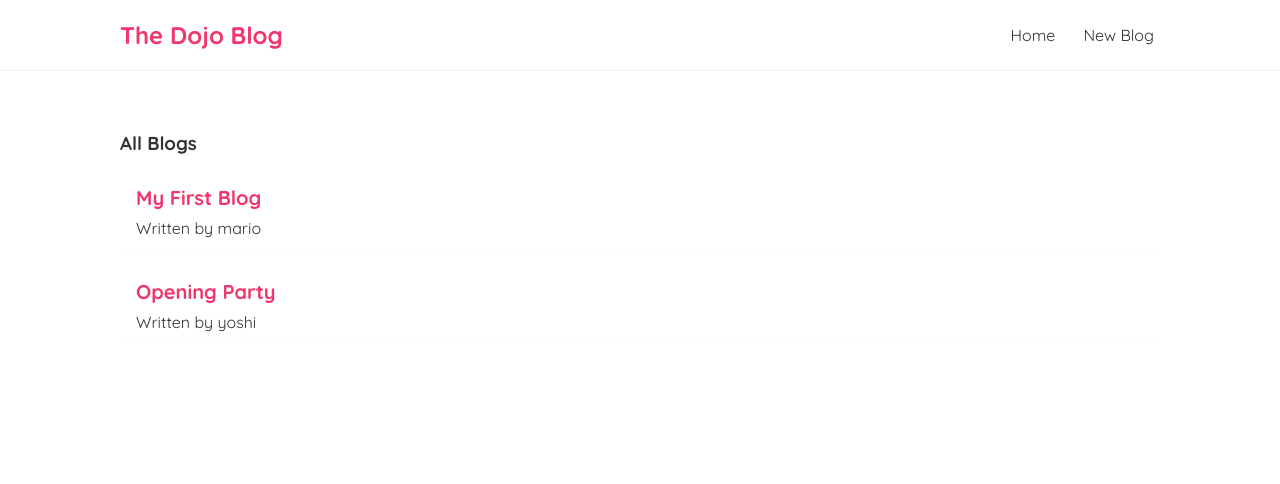
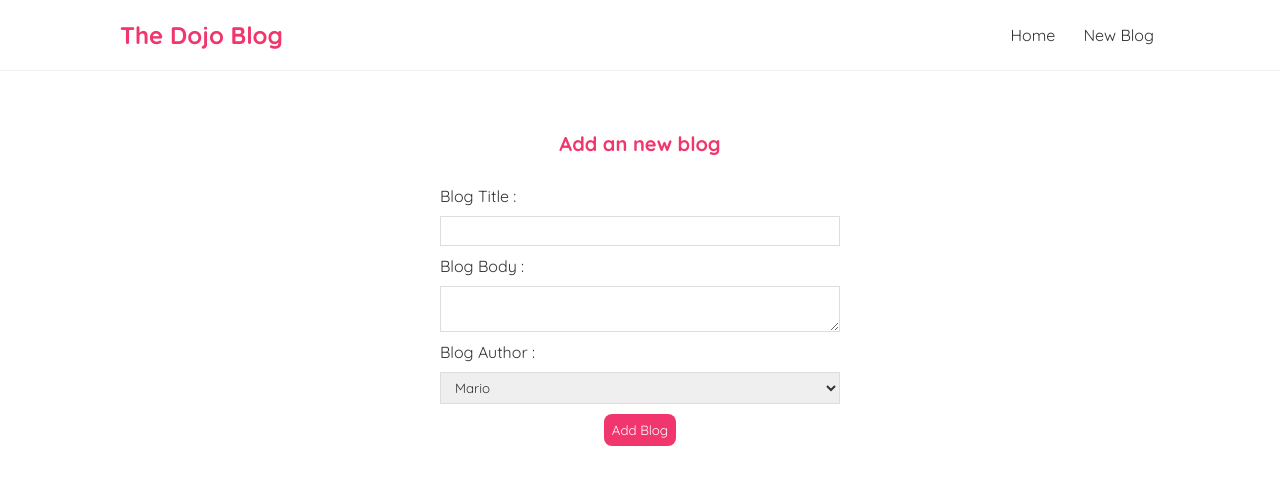
Before and after one commit to subhashana77/dojo-blog, a React (Create React App) app: page /create in a window 1280 px wide. Shown: the top 484 px of the page. Built offline with nearby package versions, Linux system fonts and the light colour scheme; data requests are answered from the project's data file.

Commit message:
add new blogs
add new blog function with post request

```diff
--- a/data/db.json
+++ b/data/db.json
@@ -11,6 +11,42 @@
       "body": "Why do we use ir?\nIt is a long established fact that a reader will be distract. Lorem ipsum dolor sit amet, consectetur adipisicing elit. Cumque reprehenderit unde vel vitae. Amet architecto blanditiis, cupiditate eveniet ex, impedit itaque iure maiores modi molestias non placeat quidem repellat tempora!",
       "author": "yoshi",
       "id": 2
+    },
+    {
+      "id": 3
+    },
+    {
+      "id": 4
+    },
+    {
+      "id": 5
+    },
+    {
+      "id": 6
+    },
+    {
+      "id": 7
+    },
+    {
+      "id": 8
+    },
+    {
+      "id": 9
+    },
+    {
+      "id": 10
+    },
+    {
+      "id": 11
+    },
+    {
+      "id": 12
+    },
+    {
+      "id": 13
+    },
+    {
+      "id": 14
     }
   ]
 }
--- a/package.json
+++ b/package.json
@@ -8,6 +8,7 @@
     "@testing-library/user-event": "^13.5.0",
     "react": "^18.1.0",
     "react-dom": "^18.1.0",
+    "react-router-dom": "^5.3.3",
     "react-scripts": "5.0.1",
     "web-vitals": "^2.1.4"
   },
--- a/src/App.js
+++ b/src/App.js
@@ -1,15 +1,30 @@
 import React from "react";
+import { BrowserRouter as Router, Route, Switch } from 'react-router-dom';
 import Navbar from "./components/Navbar";
 import Home from "./pages/Home";
+import Create from "./pages/Create";
+import BlogDetails from "./pages/BlogDetails";
 
 function App() {
     return (
+        <Router>
         <div className="App">
             <Navbar/>
             <div className="content">
-                <Home/>
+                <Switch>
+                    <Route exact path="/">
+                        <Home/>
+                    </Route>
+                    <Route path="/create">
+                        <Create/>
+                    </Route>
+                    <Route path="/blogs/:id">
+                        <BlogDetails/>
+                    </Route>
+                </Switch>
             </div>
         </div>
+        </Router>
     );
 }
 
--- a/src/components/BlogList.jsx
+++ b/src/components/BlogList.jsx
@@ -1,4 +1,5 @@
 import React from "react";
+import {Link} from "react-router-dom";
 
 const BlogList = ({blogs, title}) => {
 // const BlogList = (props) => {
@@ -11,8 +12,10 @@
             <h3>{title}</h3>
             {blogs.map((blog) => (
                 <div className="blog-preview" key={blog.id}>
-                    <h2>{blog.title}</h2>
-                    <p>Written by {blog.author}</p>
+                    <Link to={`/blogs/${blog.id}`}>
+                        <h2>{blog.title}</h2>
+                        <p>Written by {blog.author}</p>
+                    </Link>
                 </div>
             ))}
         </div>
--- a/src/components/Navbar.jsx
+++ b/src/components/Navbar.jsx
@@ -1,12 +1,13 @@
 import React from "react";
+import {Link} from "react-router-dom";
 
 const Navbar = () => {
     return (
         <nav className="navbar">
             <h1>The Dojo Blog</h1>
             <div className="links">
-                <a href="/">Home</a>
-                <a href="/create">New Blog</a>
+                <Link to = "/">Home</Link>
+                <Link to = "/create">New Blog</Link>
             </div>
         </nav>
     );
--- a/src/index.css
+++ b/src/index.css
@@ -46,3 +46,61 @@
     color: #f1356d;
     margin-bottom: 8px;
 }
+
+.blog-preview a {
+    text-decoration: none;
+}
+
+.blog-details h2 {
+    font-size: 20px;
+    color: #f1356d;
+    margin-bottom: 10px;
+}
+
+.blog-details div {
+    margin: 20px 0;
+}
+
+.blog-details button {
+    background: #f1356d;
+    color: #fff;
+    border: 0;
+    padding: 8px;
+    border-radius: 8px;
+    cursor: pointer;
+}
+
+.create {
+    max-width: 400px;
+    margin: 0 auto;
+    text-align: center;
+}
+
+.create label {
+    text-align: left;
+    display: block;
+}
+
+.create h2 {
+    font-size: 20px;
+    color: #f1356d;
+    margin-bottom: 30px;
+}
+
+.create input, .create textarea, .create select {
+    width: 100%;
+    padding: 6px 10px;
+    margin: 10px 0;
+    border: 1px solid #dddddd;
+    box-sizing: border-box;
+    display: block;
+}
+
+.create button {
+    background: #f1356d;
+    color: #ffffff;
+    border: 0;
+    padding: 8px;
+    border-radius: 8px;
+    cursor: pointer;
+}
--- /dev/null
+++ b/src/pages/BlogDetails.jsx
@@ -0,0 +1,25 @@
+import React from "react";
+import { useParams } from 'react-router-dom';
+import useFetch from "../util/useFetch";
+
+const BlogDetails = () => {
+
+    const {id} = useParams();
+    const {data: blog, error, isPending} = useFetch('http://localhost:8000/blogs/' + id);
+
+    return (
+        <div className="blog-details">
+            {isPending && <div>Loading...</div>}
+            {error && <div>{error}</div>}
+            {blog && (
+                <article>
+                    <h2>{blog.title}</h2>
+                    <p>Written by {blog.author}</p>
+                    <div>{blog.body}</div>
+                </article>
+            )}
+        </div>
+    );
+}
+
+export default BlogDetails;
--- /dev/null
+++ b/src/pages/Create.jsx
@@ -0,0 +1,49 @@
+import React, {useState} from "react";
+
+const Create = () => {
+
+    const [title, setTitle] = useState('');
+    const [body, setBody] = useState('');
+    const [author, setAuthor] = useState('mario');
+    const [isPending, setIsPending] = useState(false);
+
+    const handleSubmit = (e) => {
+        e.preventDefault();
+        const blog = {title, body, author};
+
+        setIsPending(true);
+
+        fetch('http://localhost:8000/blogs', {
+            method: 'POST',
+            headers: {"Content-Type": "application.json"},
+            body: JSON.stringify(blog)
+        }).then(() => {
+            console.log('new blog added');
+            setIsPending(false);
+        })
+    }
+
+    return (
+        <div className="create">
+            <h2>Add an new blog</h2>
+            <form onSubmit={handleSubmit}>
+                <label>Blog Title :</label>
+                <input type="text" required value={title} onChange={ (e) => setTitle(e.target.value) }/>
+
+                <label>Blog Body :</label>
+                <textarea required value={body} onChange={ (e) => setBody(e.target.value) }/>
+
+                <label>Blog Author :</label>
+                <select value={author} onChange={ (e) => setAuthor(e.target.value) }>
+                    <option value="mario">Mario</option>
+                    <option value="yoshi">Yoshi</option>
+                </select>
+
+                {!isPending && <button>Add Blog</button>}
+                {isPending && <button disabled>Adding Blog...</button>}
+            </form>
+        </div>
+    );
+}
+
+export default Create;
--- a/src/pages/Home.jsx
+++ b/src/pages/Home.jsx
@@ -1,4 +1,4 @@
-import React, {useState} from "react";
+import React from "react";
 import BlogList from "../components/BlogList";
 import useFetch from "../util/useFetch";
 
--- a/src/util/useFetch.jsx
+++ b/src/util/useFetch.jsx
@@ -7,8 +7,11 @@
     const [error, setError] = useState(null);
 
     useEffect(() => {
+
+        const  abortCont = new AbortController();
+
         setTimeout(() => {
-            fetch(url)
+            fetch(url, {single: abortCont.signal})
                 .then(res => {
                     if (!res.ok) {
                         throw Error('could not fetch the data for that resource');
@@ -21,12 +24,18 @@
                     setError(null);
                 })
                 .catch(err => {
-                    setIsPending(false);
-                    setError(err.message);
+                    if (err.name === 'AbortError') {
+                        console.log('fetch aborted');
+                    } else {
+                        setIsPending(false);
+                        setError(err.message);
+                    }
                 });
-        }, 1000);
+        }, 300);
+
+        return () => abortCont.abort();
+
     }, [url]);
-
     return {data, isPending, error}
 }
 
```
Also changed, not shown: 1 other file (tests, documents, lock files or other folders).
